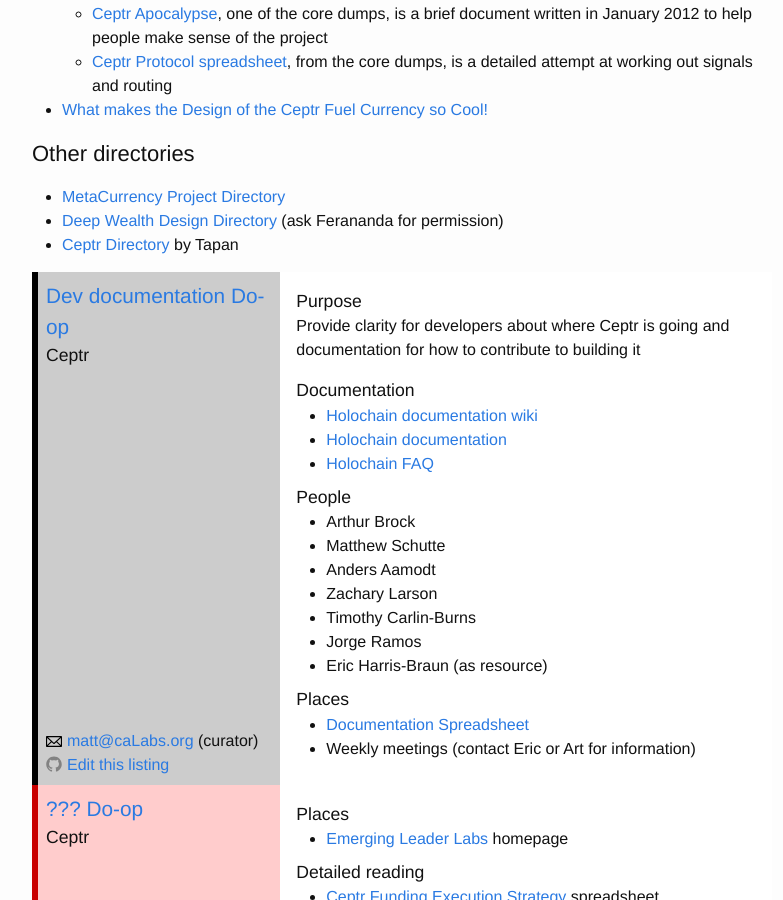
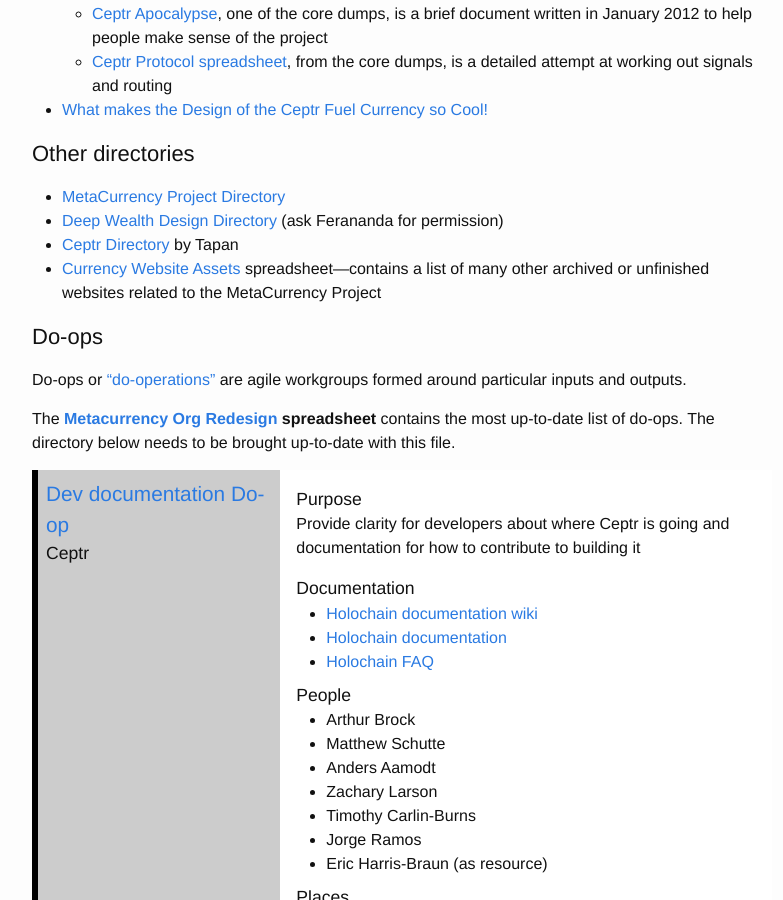
Before and after one commit to coalition-of-invisible-colleges/cic.github.io, a Jekyll site: the page built from _colleges/Ceptr.md, in a window 1280 px wide and 900 px high, scrolled down 798 px. Shown: the whole window, without its empty margins (238-1021 px from the left). Built offline with Jekyll 4.4.1, drawn with Linux system fonts in a browser that asks for light colours.

Commit message:
Moved assetss and do-ops/redesign link here

```diff
--- a/_colleges/Ceptr.md
+++ b/_colleges/Ceptr.md
@@ -34,3 +34,9 @@ Information for the MetaCurrency Project overall has been listed under the Holog
 * [MetaCurrency Project Directory](https://www.diigo.com/outliner/akj0wb/MC-website?key=o5scr4dt8q)
 * [Deep Wealth Design Directory](https://www.diigo.com/o/akjcbn/DWD%20workshop) (ask Ferananda for permission)
 * [Ceptr Directory](https://sites.google.com/a/cornell.edu/ceptr/orientation) by Tapan
+* [Currency Website Assets](https://docs.google.com/spreadsheets/d/1tCIAykiIdiJ3bAOC4TRNfBFrGrVctfzWm5CGzfNC_ac/edit) spreadsheet—contains a list of many other archived or unfinished websites related to the MetaCurrency Project
+
+### Do-ops
+Do-ops or ["do-operations"](https://www.youtube.com/watch?v=SBgQezOF8kY&index=7&list=PL2t8WTXg8nxNHwndQbud_g5RjTGRSiP73) are agile workgroups formed around particular inputs and outputs.
+
+The **[Metacurrency Org Redesign](https://docs.google.com/spreadsheets/d/1Z03Dqbkq91oFlpsNFAGoIGwehq44jcXY1MgHelu_kjE/edit#gid=0) spreadsheet** contains the most up-to-date list of do-ops. The directory below needs to be brought up-to-date with this file.
```
